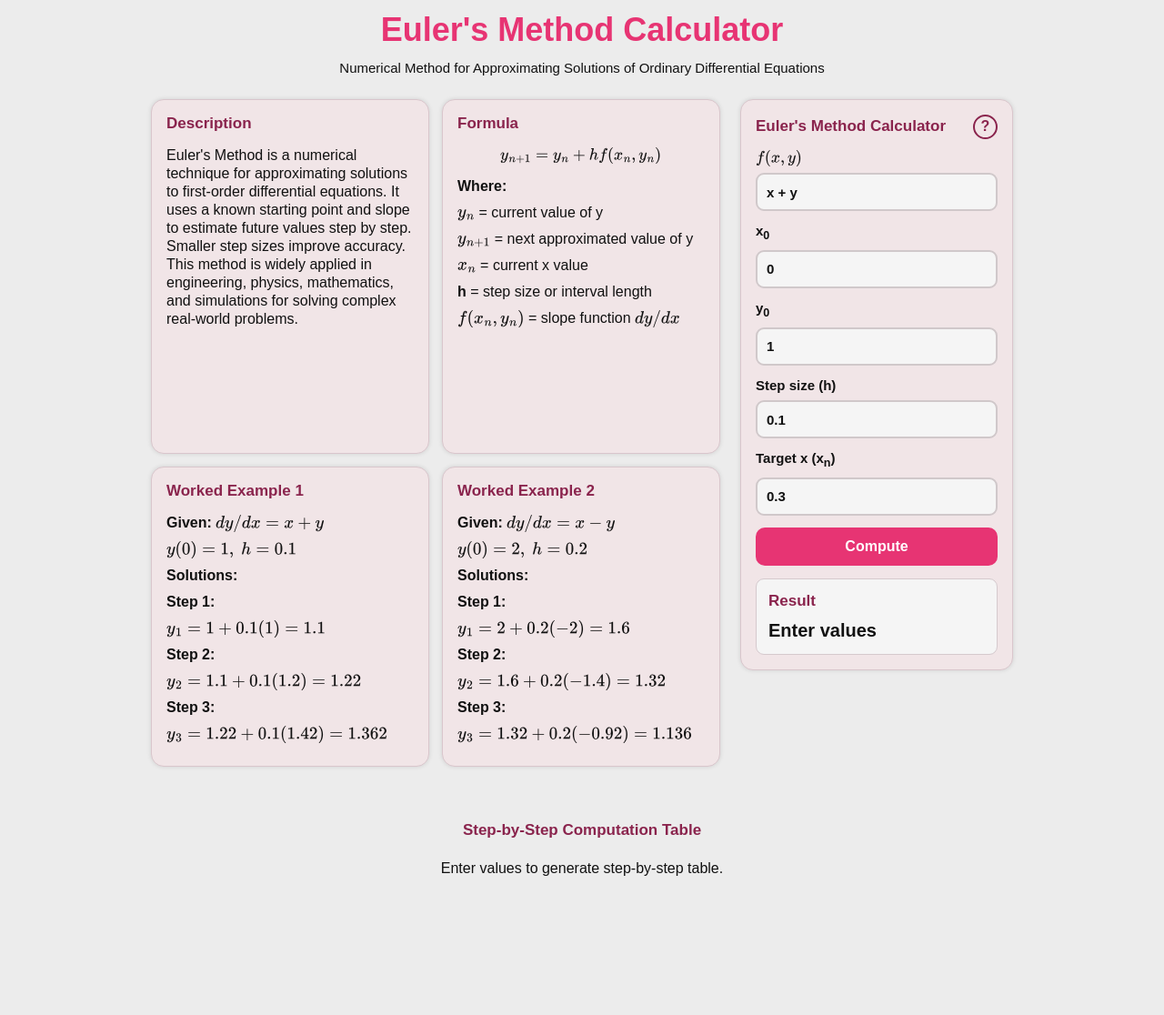
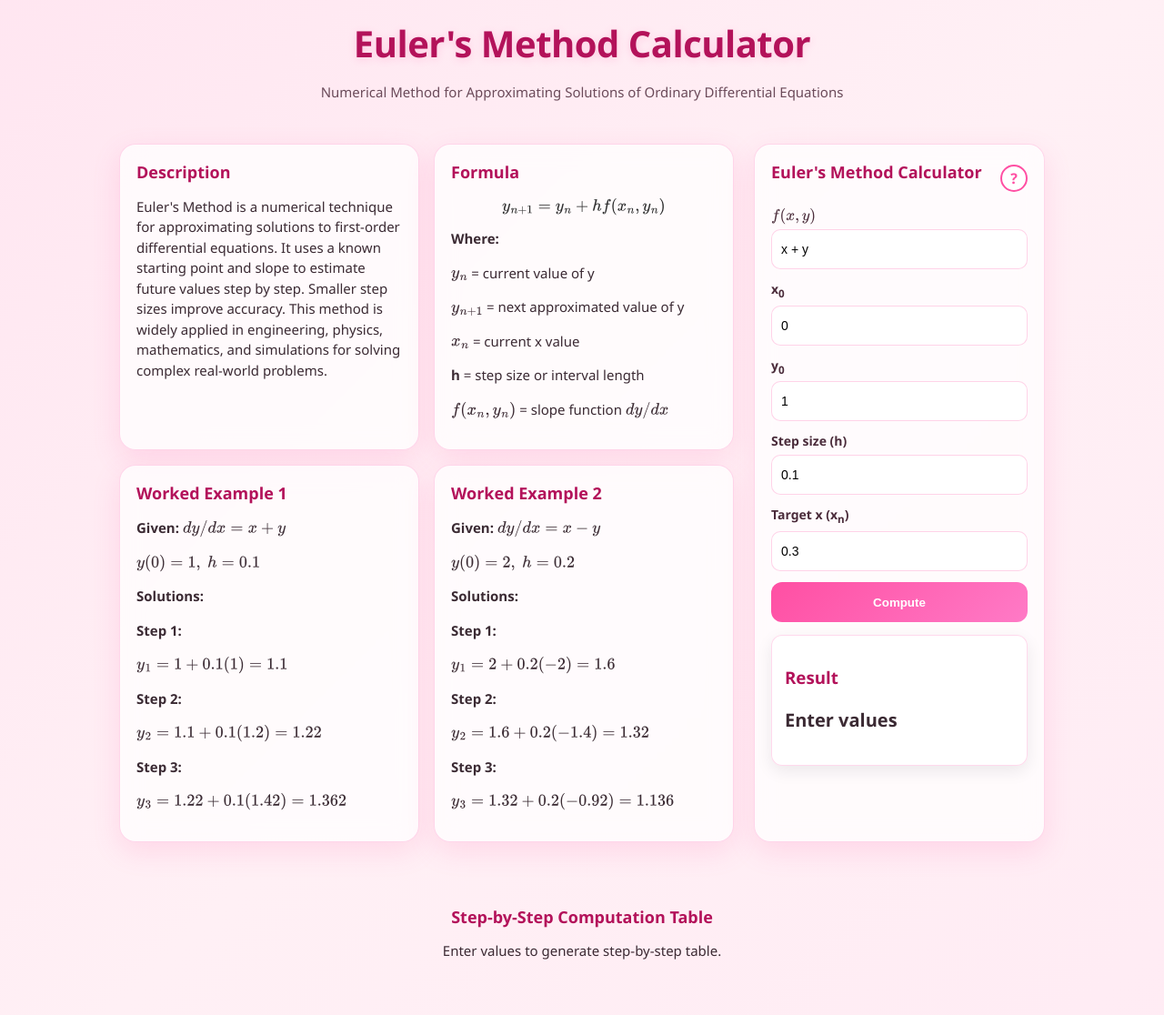
Before and after one commit to castoricodonna123-debug/eulers-method-calculator, a Flask app: page / in a window 1280 px wide. Shown: the whole page at 91% size. Before the commit the page ends 963 px from the top, so only its background shows below. Run offline with Flask 3, Linux system fonts and the light colour scheme.

Commit message:
Update style.css

```diff
--- a/static/style.css
+++ b/static/style.css
@@ -1,11 +1,19 @@
 :root {
-    --page: #ececec;
-    --card: #f1e5e7;
-    --border: #d9c6cc;
-    --ink: #111111;
-    --pink: #e73473;
-    --pink-dark: #8a244d;
-    --field: #f5f5f5;
+    --page: #fff0f5;
+    --card: rgba(255, 255, 255, 0.75);
+    --glass: rgba(255, 255, 255, 0.6);
+    --border: rgba(255, 105, 180, 0.25);
+    --ink: #2b2b2b;
+
+    --pink: #ff4fa3;
+    --pink-dark: #b3125a;
+    --pink-soft: #ffd1e8;
+    --accent: #ff7ac6;
+
+    --field: rgba(255, 255, 255, 0.85);
+
+    --shadow: 0 10px 30px rgba(255, 79, 163, 0.15);
+    --shadow-soft: 0 6px 18px rgba(0, 0, 0, 0.08);
 }
 
 * {
@@ -15,240 +23,258 @@
 body {
     min-height: 100vh;
     margin: 0;
-    background: var(--page);
+    font-family: "Segoe UI", Arial, sans-serif;
     color: var(--ink);
-    font-family: Arial, Helvetica, sans-serif;
-    line-height: 1.25;
+
+    /* soft animated gradient background */
+    background: linear-gradient(-45deg, #ffe4f2, #fff0f5, #ffd6ea, #ffeaf6);
+    background-size: 400% 400%;
+    animation: gradientBG 12s ease infinite;
 }
 
+@keyframes gradientBG {
+    0% { background-position: 0% 50%; }
+    50% { background-position: 100% 50%; }
+    100% { background-position: 0% 50%; }
+}
+
+/* HEADER */
 .site-header {
-    padding: 14px 16px 24px;
+    padding: 20px 16px 30px;
     text-align: center;
 }
 
-h1,
-h2,
-h3,
-p {
-    margin-top: 0;
-}
-
 h1 {
-    margin-bottom: 14px;
-    color: var(--pink);
-    font-size: 36px;
-    line-height: 1.05;
+    margin: 0 0 10px;
+    font-size: 40px;
+    font-weight: 800;
+    color: var(--pink-dark);
+    letter-spacing: -0.5px;
+    text-shadow: 0 2px 10px rgba(255, 79, 163, 0.2);
 }
 
 .site-header p {
-    margin-bottom: 0;
     font-size: 15px;
+    color: #6b4b5a;
 }
 
-/* FIXED MAIN LAYOUT */
+/* LAYOUT */
 .layout {
     display: grid;
-    grid-template-columns: 1fr 300px;
+    grid-template-columns: 1fr 320px;
     gap: 22px;
-    align-items: start;
-    justify-content: center;
-    max-width: 980px;
+    max-width: 1050px;
     margin: 0 auto;
     padding: 0 16px 40px;
 }
 
+/* LEFT GRID */
 .left-grid {
     display: grid;
-    grid-template-columns: repeat(2, minmax(0, 1fr));
-    gap: 14px;
-    min-width: 0;
+    grid-template-columns: repeat(2, 1fr);
+    gap: 16px;
 }
 
+/* CARD (GLASSMORPHISM STYLE) */
 .card {
     background: var(--card);
+    backdrop-filter: blur(12px);
+    -webkit-backdrop-filter: blur(12px);
+
     border: 1px solid var(--border);
-    border-radius: 14px;
-    box-shadow: 0 0 5px rgba(0, 0, 0, 0.12);
-    padding: 16px;
+    border-radius: 18px;
+
+    box-shadow: var(--shadow);
+    padding: 18px;
+
+    transition: transform 0.25s ease, box-shadow 0.25s ease;
 }
 
-.description,
-.formula-card {
-    min-height: 390px;
+.card:hover {
+    transform: translateY(-4px);
+    box-shadow: 0 14px 40px rgba(255, 79, 163, 0.25);
 }
 
-.example {
-    min-height: 228px;
+/* TITLES */
+h2 {
+    margin: 0 0 14px;
+    font-size: 18px;
+    color: var(--pink-dark);
 }
 
-h2 {
-    margin-bottom: 16px;
-    color: var(--pink-dark);
-    font-size: 17px;
-    line-height: 1.15;
+/* TEXT */
+p {
+    font-size: 15px;
+    line-height: 1.5;
+    color: #3b2a33;
 }
 
-p {
-    margin-bottom: 9px;
-    font-size: 16px;
+/* FORMULA */
+.formula {
+    text-align: center;
+    font-size: 15px;
+    margin: 10px 0;
 }
 
-.formula {
-    margin: 6px 0 12px;
-    text-align: center;
-    font-size: 15px;
-}
-
+/* CALCULATOR */
 .calculator-card {
-    width: 100%;
-    min-width: 0;
-    min-height: 530px;
-    padding: 16px;
+    min-height: 520px;
 }
 
 .calculator-title {
     display: flex;
+    justify-content: space-between;
     align-items: center;
-    justify-content: space-between;
-    gap: 12px;
     margin-bottom: 12px;
 }
 
-.calculator-title h2 {
-    margin: 0;
+.calculator-title span {
+    width: 30px;
+    height: 30px;
+    display: grid;
+    place-items: center;
+    border-radius: 50%;
+    border: 2px solid var(--pink);
+    color: var(--pink);
+    font-weight: bold;
+    background: white;
 }
 
-.calculator-title span {
-    display: grid;
-    width: 27px;
-    height: 27px;
-    place-items: center;
-    border: 2px solid var(--pink-dark);
-    border-radius: 50%;
-    color: var(--pink-dark);
-    font-weight: 700;
-}
-
+/* FORM */
 form {
     display: grid;
-    gap: 13px;
+    gap: 12px;
 }
 
 label {
-    display: block;
-    font-size: 15px;
-    font-weight: 700;
+    font-weight: 600;
+    font-size: 14px;
+    color: #4a2b3a;
 }
 
 input {
-    display: block;
     width: 100%;
-    height: 42px;
-    margin-top: 7px;
-    border: 2px solid #d0c8ca;
-    border-radius: 9px;
-    background: var(--field);
-    color: var(--ink);
-    font: inherit;
-    padding: 8px 10px;
+    height: 44px;
+    margin-top: 6px;
+
+    border-radius: 10px;
+    border: 1px solid rgba(255, 79, 163, 0.25);
+
+    background: rgba(255, 255, 255, 0.9);
+    padding: 10px;
+
+    font-size: 14px;
+
+    transition: 0.2s ease;
 }
 
-button {
-    width: 100%;
-    height: 42px;
-    border: 0;
-    border-radius: 10px;
-    background: var(--pink);
-    color: white;
-    cursor: pointer;
-    font: inherit;
-    font-weight: 700;
+input:focus {
+    outline: none;
+    border-color: var(--pink);
+    box-shadow: 0 0 0 3px rgba(255, 79, 163, 0.15);
 }
 
+/* BUTTON */
+button {
+    height: 44px;
+    border: none;
+    border-radius: 12px;
+
+    background: linear-gradient(135deg, var(--pink), var(--accent));
+    color: white;
+
+    font-weight: 700;
+    cursor: pointer;
+
+    transition: 0.25s ease;
+}
+
+button:hover {
+    transform: scale(1.02);
+    box-shadow: 0 10px 20px rgba(255, 79, 163, 0.3);
+}
+
+/* RESULT */
 .result-box {
-    min-height: 84px;
     margin-top: 14px;
-    border: 1px solid #d5c9cd;
-    border-radius: 9px;
-    background: var(--field);
-    padding: 13px;
+    padding: 14px;
+
+    border-radius: 12px;
+    background: rgba(255, 255, 255, 0.85);
+    border: 1px solid var(--border);
+
+    box-shadow: var(--shadow-soft);
 }
 
 .result-box h3 {
-    margin-bottom: 10px;
     color: var(--pink-dark);
-    font-size: 17px;
+    margin-bottom: 8px;
 }
 
 .result-box p {
-    margin-bottom: 0;
     font-size: 20px;
     font-weight: 700;
 }
 
+/* ERROR */
 .error-text {
-    color: #b42318;
-    font-size: 13px !important;
+    color: #c1121f;
+    font-size: 13px;
 }
 
 /* ========================= */
-/* ✅ ADDED: STEP-BY-STEP TABLE */
+/* STEP-BY-STEP TABLE (PINK PRO) */
 /* ========================= */
 
 .table-section {
-    max-width: 980px;
-    margin: 20px auto 50px;
+    max-width: 1050px;
+    margin: 30px auto 60px;
     padding: 0 16px;
-    display: flex;
-    flex-direction: column;
-    align-items: center; /* centers everything inside */
+    text-align: center;
 }
 
 .table-section h2 {
     color: var(--pink-dark);
-    margin-bottom: 12px;
-    text-align: center;
+    margin-bottom: 14px;
 }
 
 .table-section table {
     width: 100%;
-    max-width: 900px;   /* keeps it centered and not too stretched */
-    margin: 0 auto;     /* centers table horizontally */
+    max-width: 950px;
+    margin: 0 auto;
+
     border-collapse: collapse;
-    background: var(--field);
-    border: 1px solid var(--border);
-    border-radius: 10px;
+    border-radius: 14px;
     overflow: hidden;
+
+    background: rgba(255, 255, 255, 0.85);
+    box-shadow: var(--shadow);
 }
 
-.table-section th,
-.table-section td {
-    border: 1px solid #d5c9cd;
-    padding: 10px;
-    text-align: center;
+.table-section th {
+    background: linear-gradient(135deg, var(--pink), var(--accent));
+    color: white;
+    padding: 12px;
     font-size: 14px;
 }
 
-.table-section th {
-    background: var(--pink);
-    color: white;
+.table-section td {
+    padding: 10px;
+    border-bottom: 1px solid rgba(255, 105, 180, 0.15);
+    font-size: 14px;
 }
 
+.table-section tr:hover td {
+    background: rgba(255, 192, 203, 0.2);
+}
+
+/* RESPONSIVE */
 @media (max-width: 820px) {
     .layout {
         grid-template-columns: 1fr;
-        max-width: 430px;
-        margin: 0 auto;
     }
 
     .left-grid {
         grid-template-columns: 1fr;
     }
-
-    .description,
-    .formula-card,
-    .example,
-    .calculator-card {
-        min-height: auto;
-    }
 }
```
